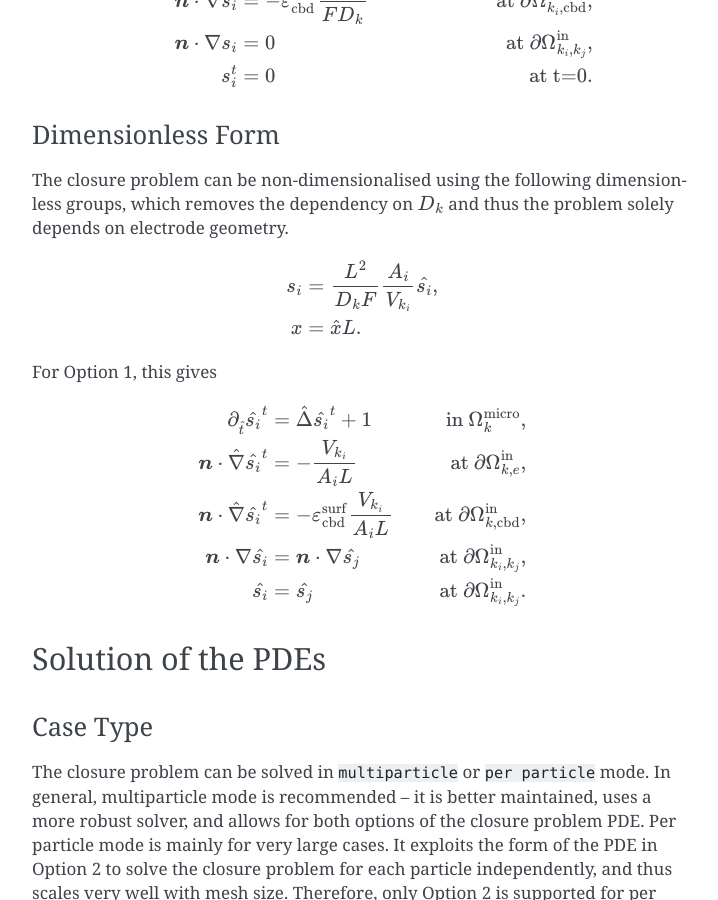
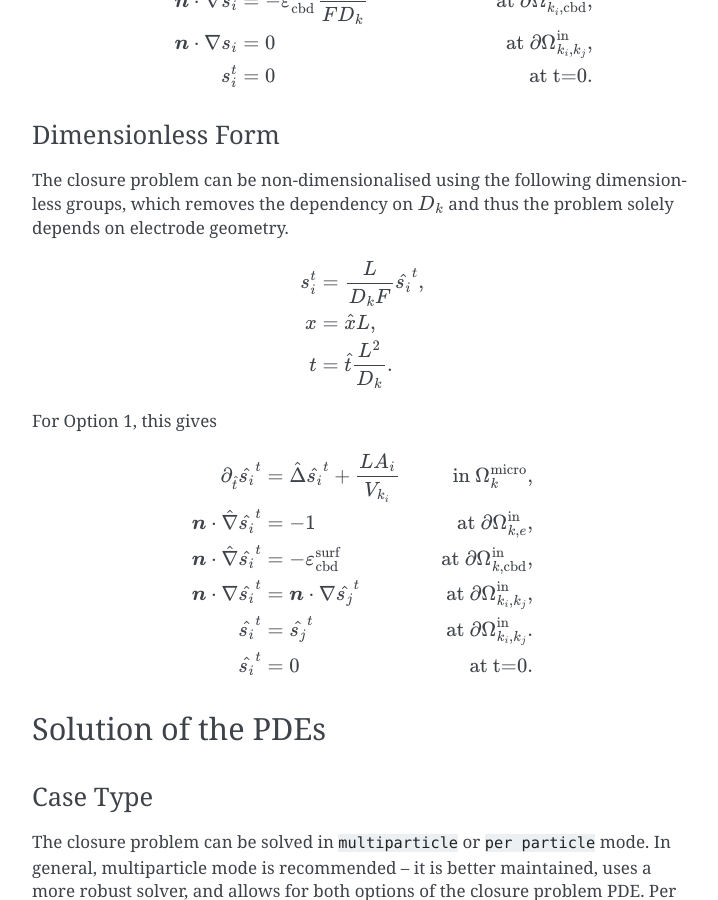
Before and after one commit to isaacbasil/solveclosure, a Sphinx documentation site: the page built from docs/guide.rst, in a window 1280 px wide and 900 px high, scrolled down 1349 px. Shown: the whole window, without its empty margins (388-1106 px from the left). Built offline with Sphinx 7.4.7, drawn with Linux system fonts in a browser that asks for light colours.

Commit message:
docs updated for dimensionless case

```diff
--- a/docs/guide.rst
+++ b/docs/guide.rst
@@ -72,8 +72,9 @@ thus the problem solely depends on electrode geometry.
 .. math::
 
    \begin{aligned}
-   s_{i} & = \frac{L^{2}}{D_{k}F}\frac{A_{i}}{V_{k_{i}}}\hat{s_{i}}, \\
-   x & = \hat{x}L.
+   s_{i}^{t} & = \frac{L}{D_{k}F}\hat{s_{i}}^{t}, \\
+   x & = \hat{x}L, \\
+   t & = \hat{t}\frac{L^{2}}{D_{k}}.
    \end{aligned}
 
 For Option 1, this gives
@@ -81,11 +82,12 @@ For Option 1, this gives
 .. math::
 
    \begin{aligned}
-   \partial_{\hat{t}}\hat{s_{i}}^{t} & =\hat{\Delta}\hat{s_{i}}^{t}+1 & \textrm{in }\Omega_{k}^{\mathrm{micro}},\\
-   \boldsymbol{n}\cdot\hat{\nabla}\hat{s_{i}}^{t} & =-\frac{V_{k_{i}}}{A_{i}L} & \textrm{at }\partial\Omega_{k,e}^{\mathrm{in}},\\
-   \boldsymbol{n}\cdot\hat{\nabla}\hat{s_{i}}^{t} & =-\varepsilon_{\mathrm{cbd}}^{\mathrm{surf}}\frac{V_{k_{i}}}{A_{i}L} & \textrm{at }\partial\Omega_{k,\mathrm{cbd}}^{\mathrm{in}},\\
-   \boldsymbol{n}\cdot\nabla\hat{s_{i}} & =\boldsymbol{n}\cdot\nabla\hat{s_{j}} & \textrm{at }\partial\Omega_{k_{i},k_{j}}^{\mathrm{in}},\\
-   \hat{s_{i}} & =\hat{s_{j}} & \textrm{at }\partial\Omega_{k_{i},k_{j}}^{\mathrm{in}}.
+   \partial_{\hat{t}}\hat{s_{i}}^{t} & =\hat{\Delta}\hat{s_{i}}^{t}+\frac{LA_{i}}{V_{k_{i}}} & \textrm{in }\Omega_{k}^{\mathrm{micro}},\\
+   \boldsymbol{n}\cdot\hat{\nabla}\hat{s_{i}}^{t} & =-1 & \textrm{at }\partial\Omega_{k,e}^{\mathrm{in}},\\
+   \boldsymbol{n}\cdot\hat{\nabla}\hat{s_{i}}^{t} & =-\varepsilon_{\mathrm{cbd}}^{\mathrm{surf}} & \textrm{at }\partial\Omega_{k,\mathrm{cbd}}^{\mathrm{in}},\\
+   \boldsymbol{n}\cdot\nabla\hat{s_{i}}^{t} & =\boldsymbol{n}\cdot\nabla\hat{s_{j}}^{t} & \textrm{at }\partial\Omega_{k_{i},k_{j}}^{\mathrm{in}},\\
+   \hat{s_{i}}^{t} & =\hat{s_{j}}^{t} & \textrm{at }\partial\Omega_{k_{i},k_{j}}^{\mathrm{in}}.\\
+   \hat{s_{i}}^{t} & =0 & \textrm{at t=0.}
    \end{aligned}
 
 Solution of the PDEs
```
Also changed, not shown: 1 other file.
